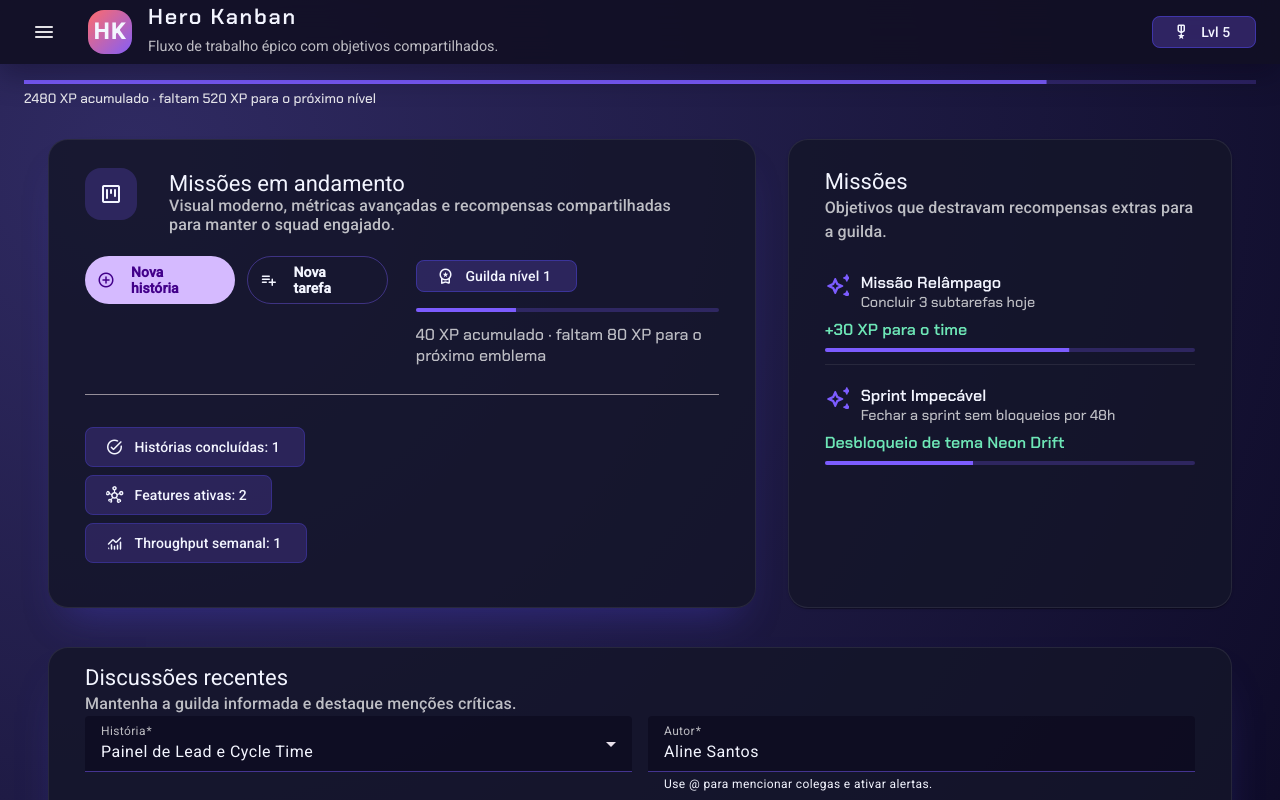
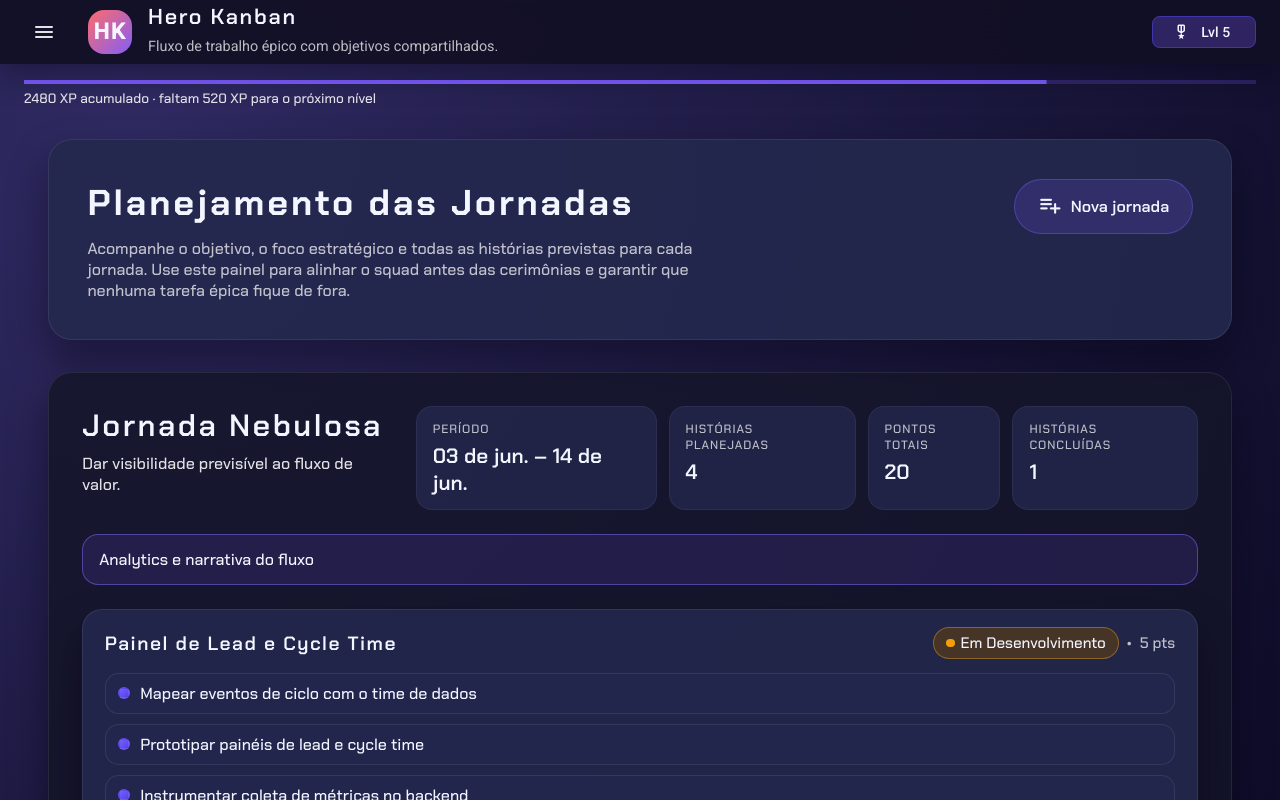
Before and after one commit to PMorais13/hero-kanban, an Angular app: page /journey in a window 1280 px wide. Before the commit this address led to /. Built offline with nearby package versions, Linux system fonts and the light colour scheme; data requests are answered from the project's data file.

Commit message:
feat: adjust label rpg

```diff
--- a/src/app/app.component.ts
+++ b/src/app/app.component.ts
@@ -71,13 +71,13 @@ export class AppComponent {
       link: '/quadro',
     },
     {
-      label: 'Sprints',
+      label: 'Jornadas',
       description: 'Alinhamento por ciclo',
       icon: 'flag',
-      link: '/sprints',
+      link: '/journey',
     },
     {
-      label: 'Features & histórias',
+      label: 'Marcos & histórias',
       description: 'Mapa estratégico da guilda',
       icon: 'auto_awesome_mosaic',
       link: '/features',
--- a/src/app/app.routes.ts
+++ b/src/app/app.routes.ts
@@ -31,7 +31,7 @@ export const routes: Routes = [
       ),
   },
   {
-    path: 'sprints',
+    path: 'journey',
     loadChildren: () =>
       import('./features/sprints/sprints.routes').then((m) => m.SPRINTS_ROUTES),
   },
--- a/src/app/features/board/state/board-state.service.ts
+++ b/src/app/features/board/state/board-state.service.ts
@@ -96,7 +96,7 @@ export class BoardState {
   private readonly _sprints = signal<Sprint[]>([
     {
       id: 'sprint-nebula',
-      name: 'Sprint Nebulosa',
+      name: 'Jornada Nebulosa',
       goal: 'Dar visibilidade previsível ao fluxo de valor.',
       focus: 'Analytics e narrativa do fluxo',
       startDateIso: '2024-06-03',
@@ -104,7 +104,7 @@ export class BoardState {
     },
     {
       id: 'sprint-aether',
-      name: 'Sprint Aether',
+      name: 'Jornada Aether',
       goal: 'Habilitar recompensas colaborativas com segurança.',
       focus: 'Gamificação e economia cooperativa',
       startDateIso: '2024-06-17',
--- a/src/app/features/feature-explorer/components/create-feature-dialog/create-feature-dialog.component.html
+++ b/src/app/features/feature-explorer/components/create-feature-dialog/create-feature-dialog.component.html
@@ -1,12 +1,12 @@
-<h2 mat-dialog-title>Nova feature</h2>
+<h2 mat-dialog-title>Novo Marco</h2>
 <form class="create-feature" [formGroup]="featureForm" (ngSubmit)="onSubmit()">
   <mat-dialog-content>
     <p class="create-feature__description">
-      Preencha a ficha da missão para adicionar uma nova feature ao mapa da guilda.
+      Preencha a ficha da missão para adicionar uma novo marco ao mapa da guilda.
     </p>
 
     <mat-form-field appearance="fill">
-      <mat-label>Nome da feature</mat-label>
+      <mat-label>Nome do marco</mat-label>
       <input matInput formControlName="title" cdkFocusInitial maxlength="80" required />
       <mat-hint align="end">{{ featureForm.get('title')?.value?.length ?? 0 }}/80</mat-hint>
       <mat-error *ngIf="featureForm.get('title')?.hasError('required')">Informe um nome.</mat-error>
@@ -20,10 +20,10 @@
     </mat-form-field>
 
     <mat-form-field appearance="fill">
-      <mat-label>Missão</mat-label>
+      <mat-label>Objetivo</mat-label>
       <textarea matInput formControlName="mission" rows="3" maxlength="200" required></textarea>
       <mat-hint align="end">{{ featureForm.get('mission')?.value?.length ?? 0 }}/200</mat-hint>
-      <mat-error *ngIf="featureForm.get('mission')?.hasError('required')">Explique a missão.</mat-error>
+      <mat-error *ngIf="featureForm.get('mission')?.hasError('required')">Explique o objetivo.</mat-error>
     </mat-form-field>
 
     <mat-form-field appearance="fill">
@@ -36,6 +36,6 @@
 
   <mat-dialog-actions align="end">
     <button type="button" mat-stroked-button (click)="onCancel()">Cancelar</button>
-    <button type="submit" mat-flat-button color="primary">Adicionar feature</button>
+    <button type="submit" mat-flat-button color="primary">Adicionar marco</button>
   </mat-dialog-actions>
 </form>
--- a/src/app/features/feature-explorer/pages/feature-catalog.page.html
+++ b/src/app/features/feature-explorer/pages/feature-catalog.page.html
@@ -1,18 +1,18 @@
 <section class="catalog" aria-labelledby="feature-catalog-title">
   <header class="catalog__header">
     <div class="catalog__heading">
-      <h1 id="feature-catalog-title">Explorar features e histórias</h1>
+      <h1 id="feature-catalog-title">Explorar marcos e histórias</h1>
       <p>
-        Conheça as missões épicas em andamento. Cada feature reúne histórias que impulsionam a jornada da guilda.
+        Conheça as missões épicas em andamento. Cada marco reúne histórias que impulsionam a jornada da guilda.
       </p>
       <p class="catalog__definition" role="note">
-        <strong>Feature</strong> é uma iniciativa épica que orienta a estratégia do produto e agrupa histórias relacionadas.
+        <strong>Marco</strong> é uma iniciativa épica que orienta a estratégia do produto e agrupa histórias relacionadas.
         Cada história detalha uma entrega de valor que, quando concluída, avança a guilda rumo ao objetivo da feature.
       </p>
     </div>
     <button type="button" mat-flat-button color="primary" class="catalog__cta" (click)="openCreateFeatureDialog()">
       <mat-icon fontSet="material-symbols-rounded">add</mat-icon>
-      Nova feature
+      Novo marco
     </button>
   </header>
 
@@ -64,5 +64,5 @@
 </section>
 
 <ng-template #emptyState>
-  <p class="catalog__empty">Nenhuma feature encontrada no momento.</p>
+  <p class="catalog__empty">Nenhum marco encontrada no momento.</p>
 </ng-template>
--- a/src/app/features/home/pages/home.page.html
+++ b/src/app/features/home/pages/home.page.html
@@ -17,10 +17,6 @@
             <a mat-flat-button color="primary" routerLink="/quadro">
               <mat-icon fontSet="material-symbols-rounded">add_circle</mat-icon>
               Nova história
-            </a>
-            <a mat-stroked-button color="accent" routerLink="/quadro">
-              <mat-icon fontSet="material-symbols-rounded">playlist_add</mat-icon>
-              Nova tarefa
             </a>
           </div>
 
--- a/src/app/features/sprints/pages/sprints.page.html
+++ b/src/app/features/sprints/pages/sprints.page.html
@@ -1,22 +1,22 @@
 <section class="sprints" aria-labelledby="sprints-heading">
   <header class="sprints__hero">
     <div class="sprints__hero-heading">
-      <h1 id="sprints-heading">Planejamento de sprints</h1>
+      <h1 id="sprints-heading">Planejamento das Jornadas</h1>
       <p>
-        Acompanhe o objetivo, o foco estratégico e todas as histórias previstas para cada sprint. Use este painel para alinhar o
+        Acompanhe o objetivo, o foco estratégico e todas as histórias previstas para cada jornada. Use este painel para alinhar o
         squad antes das cerimônias e garantir que nenhuma tarefa épica fique de fora.
       </p>
     </div>
     <button type="button" class="sprints__new-sprint" (click)="openCreateSprint()">
       <span class="sprints__new-sprint-icon" aria-hidden="true">playlist_add</span>
-      Nova sprint
+      Nova jornada
     </button>
   </header>
 
   <section
     *ngIf="hasSprints(); else emptySprints"
     class="sprints__list"
-    aria-label="Sprints planejadas e suas histórias"
+    aria-label="Jornadas planejadas e suas histórias"
   >
     <article
       *ngFor="let overview of sprintOverviews(); trackBy: trackSprint"
--- a/src/app/features/sprints/sprints.routes.ts
+++ b/src/app/features/sprints/sprints.routes.ts
@@ -5,6 +5,6 @@ export const SPRINTS_ROUTES: Routes = [
     path: '',
     loadComponent: () =>
       import('./pages/sprints.page').then((m) => m.SprintsPageComponent),
-    title: 'Hero Kanban — Planejamento de Sprints',
+    title: 'Hero Kanban — Planejamento das Jornadas',
   },
 ];
```
Also changed, not shown: 1 other file (tests, documents, lock files or other folders).
